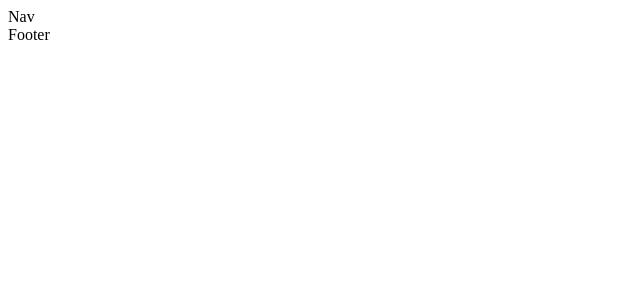
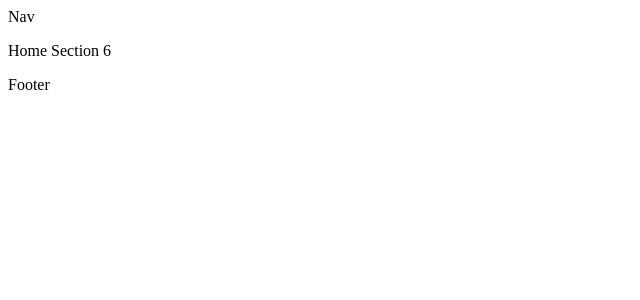
Before and after one commit to chilemati/pre_team, a React (Vite) app: page / in a window 1280 px wide. Shown: the top 300 px of the page, without its empty margins (0-640 px from the left). Built offline with nearby package versions, Linux system fonts and the light colour scheme.

Commit message:
completed sectionn 6

```diff
--- a/src/components/home/Home.jsx
+++ b/src/components/home/Home.jsx
@@ -9,6 +9,8 @@ const Home = () => {
         {/* fatima home section3 */}
         {/* aduraleke home section4 */}
         {/* omolola home section5 */}
+        {/*Elisha home section6*/}
+        <p>Home Section 6</p>
     </div>
   )
 }
```
